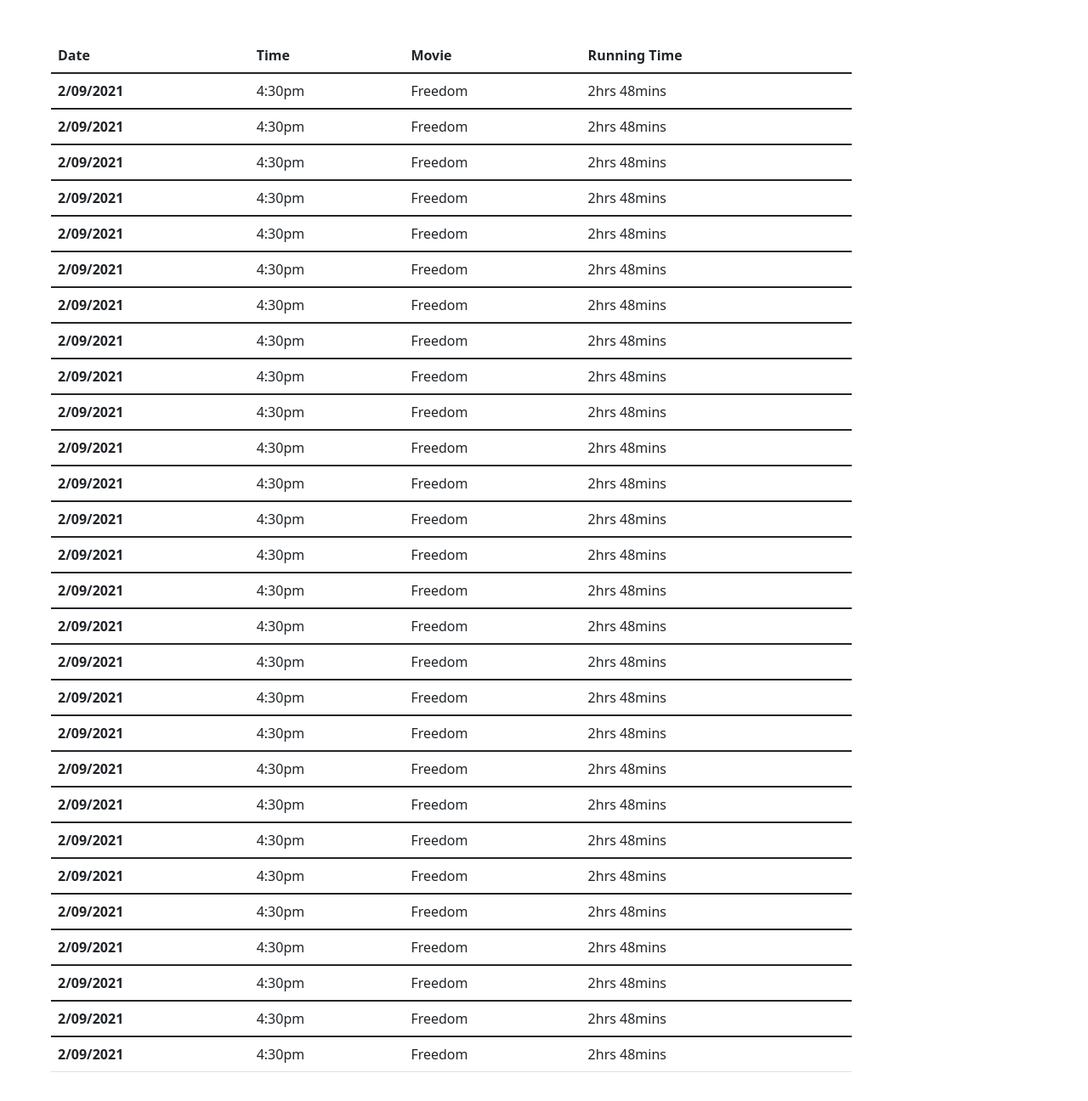
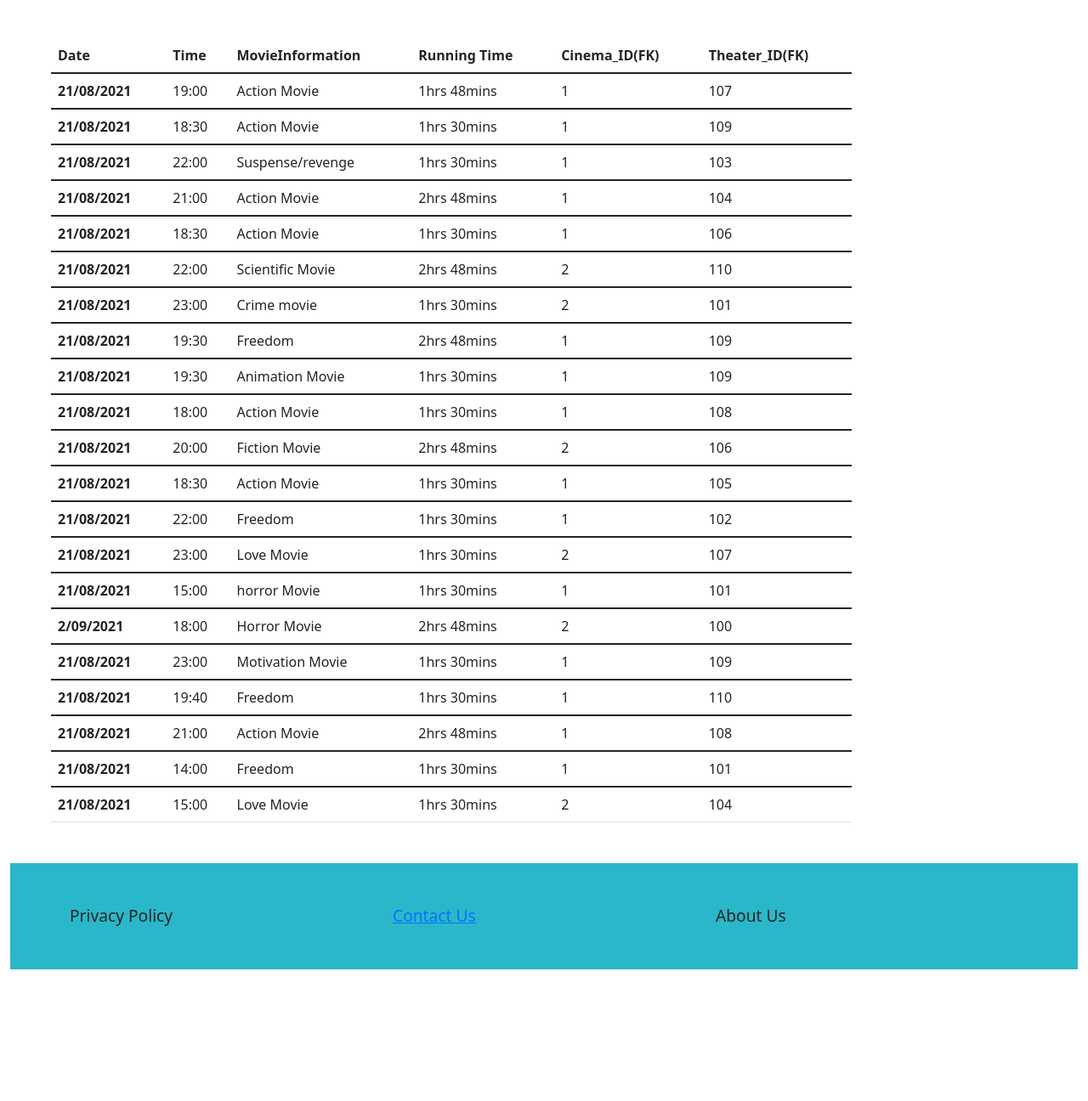
Before and after one commit to hrithikrtiwari/012-cinemabooking, a plain HTML site: page screenings.html in a window 1280 px wide. Shown: the part 244-1540 px from the top of the page at 85% size. After the commit the page ends 1385 px from the top, so only its background shows below. Drawn offline with nearby package versions, Linux system fonts and the light colour scheme; a web font is replaced by a local one.

Commit message:
updated files

```diff
--- a/screenings.html
+++ b/screenings.html
@@ -4,7 +4,7 @@
         <meta charset="UTF-8" />
         <meta http-equiv="X-UA-Compatible" content="IE=edge" />
         <meta name="viewport" content="width=device-width, initial-scale=1.0" />
-        <link rel="stylesheet" href="index.css" />
+        <link rel="stylesheet" href="./index.css" />
         <link
             rel="stylesheet"
             href="https://cdn.jsdelivr.net/npm/bootstrap@5.1.1/dist/css/bootstrap.min.css"
@@ -21,9 +21,7 @@
                     d-flex
                     align-items-center
                     justify-content-between
-                    bg-violet-primary
-                "
-            >
+                    bg-violet-primary">
                 <div class="logo">
                     <h1 class="text-light logo-text">
                         <a
@@ -36,19 +34,17 @@
             </div>
             <nav id="navbar" class="navbar-dektop d-none d-md-block">
                 <ul class="list-unstyled d-flex justify-content-center">
-                       <li>
-                        <a class="nav-link" href="./index.html">Home</a>
+                      <li>
+                        <a class="nav-link" href="/index.html">Home</a>
                     </li>
                     <li>
-                        <a class="nav-link" href="./cinemas.html">Cinemas</a>
+                        <a class="nav-link" href="/cinemas.html">Cinemas</a>
                     </li>
                     <li>
-                        <a class="nav-link" href="./movies.html">Movies</a>
+                        <a class="nav-link" href="/movies.html">Movies</a>
                     </li>
                     <li>
-                        <a class="nav-link" href="/screenings.html"
-                            >Screenings</a
-                        >
+                        <a class="nav-link" href="/screenings.html">Screenings</a>
                     </li>
                 </ul>
                 <i class="bi bi-list mobile-nav-toggle"></i>
@@ -61,262 +57,245 @@
                     <tr>
                         <th scope="col">Date</th>
                         <th scope="col">Time</th>
-                        <th scope="col">Movie</th>
+                        <th scope="col">MovieInformation</th>
                         <th scope="col">Running Time</th>
+	          <th scope="col">Cinema_ID(FK)</th>
+	          <th scope="col">Theater_ID(FK)</th>
                     </tr>
                 </thead>
                 <tbody>
                     <tr>
-                        <th scope="row">2/09/2021</th>
-                        <td>4:30pm</td>
+                        <th scope="row">21/08/2021</th>
+                        <td>19:00</td>
+                        <td>Action Movie</td>
+                        <td>1hrs 48mins</td>
+	         <td>1</td>
+		<td>107</td>
+                    </tr>
+                </tbody>
+
+                <tbody>
+                    <tr>
+                        <th scope="row">21/08/2021</th>
+                        <td>18:30</td>
+                        <td>Action Movie</td>
+                        <td>1hrs 30mins</td>
+	          <td>1</td>
+		<td>109</td>
+                    </tr>
+                </tbody>
+
+                <tbody>
+                    <tr>
+                        <th scope="row">21/08/2021</th>
+                        <td>22:00</td>
+                        <td>Suspense/revenge</td>
+                        <td>1hrs 30mins</td>
+		<td>1</td>
+		<td>103</td>
+                    </tr>
+                </tbody>
+
+                <tbody>
+                    <tr>
+                        <th scope="row">21/08/2021</th>
+                        <td>21:00</td>
+                        <td>Action Movie</td>
+                        <td>2hrs 48mins</td>
+	         <td>1</td>
+		<td>104</td>
+                    </tr>
+                </tbody>
+
+                <tbody>
+                    <tr>
+                        <th scope="row">21/08/2021</th>
+                        <td>18:30</td>
+                        <td>Action Movie</td>
+                        <td>1hrs 30mins</td>
+		<td>1</td>
+		<td>106</td>
+
+                    </tr>
+                </tbody>
+
+                <tbody>
+                    <tr>
+                        <th scope="row">21/08/2021</th>
+                        <td>22:00</td>
+                        <td>Scientific Movie</td>
+                        <td>2hrs 48mins</td>
+	          <td>2</td>
+		<td>110</td>
+                    </tr>
+                </tbody>
+
+                <tbody>
+                    <tr>
+                        <th scope="row">21/08/2021</th>
+                        <td>23:00</td>
+                        <td>Crime movie</td>
+                        <td>1hrs 30mins</td>
+	           <td>2</td>
+		<td>101</td>
+                    </tr>
+                </tbody>
+
+                <tbody>
+                    <tr>
+                        <th scope="row">21/08/2021</th>
+                        <td>19:30</td>
                         <td>Freedom</td>
                         <td>2hrs 48mins</td>
+		<td>1</td>
+		<td>109</td>
+                    </tr>
+                </tbody>
+
+                <tbody>
+                    <tr>
+                        <th scope="row">21/08/2021</th>
+                        <td>19:30</td>
+                        <td>Animation Movie</td>
+                        <td>1hrs 30mins</td>
+		<td>1</td>
+		<td>109</td>
+                    </tr>
+                </tbody>
+
+                <tbody>
+                    <tr>
+                        <th scope="row">21/08/2021</th>
+                        <td>18:00</td>
+                        <td>Action Movie</td>
+                        <td>1hrs 30mins</td>
+		<td>1</td>
+		<td>108</td>
+                    </tr>
+                </tbody>
+
+                <tbody>
+                    <tr>
+                        <th scope="row">21/08/2021</th>
+                        <td>20:00</td>
+                        <td>Fiction Movie</td>
+                        <td>2hrs 48mins</td>
+		<td>2</td>
+		<td>106</td>
+                    </tr>
+                </tbody>
+
+                <tbody>
+                    <tr>
+                        <th scope="row">21/08/2021</th>
+                        <td>18:30</td>
+                        <td>Action Movie</td>
+                        <td>1hrs 30mins</td>
+		<td>1</td>
+		<td>105</td>
+                    </tr>
+                </tbody>
+
+                <tbody>
+                    <tr>
+                        <th scope="row">21/08/2021</th>
+                        <td>22:00</td>
+                        <td>Freedom</td>
+                        <td>1hrs 30mins</td>
+		<td>1</td>
+		<td>102</td>
+                    </tr>
+                </tbody>
+
+                <tbody>
+                    <tr>
+                        <th scope="row">21/08/2021</th>
+                        <td>23:00</td>
+                        <td>Love Movie</td>
+                        <td>1hrs 30mins</td>
+		<td>2</td>
+		<td>107</td>
+                    </tr>
+                </tbody>
+
+                <tbody>
+                    <tr>
+                        <th scope="row">21/08/2021</th>
+                        <td>15:00</td>
+                        <td>horror Movie</td>
+                        <td>1hrs 30mins</td>
+		<td>1</td>
+		<td>101</td>
                     </tr>
                 </tbody>
 
                 <tbody>
                     <tr>
                         <th scope="row">2/09/2021</th>
-                        <td>4:30pm</td>
-                        <td>Freedom</td>
+                        <td>18:00</td>
+                        <td>Horror Movie</td>
                         <td>2hrs 48mins</td>
-                    </tr>
-                </tbody>
-
-                <tbody>
-                    <tr>
-                        <th scope="row">2/09/2021</th>
-                        <td>4:30pm</td>
-                        <td>Freedom</td>
-                        <td>2hrs 48mins</td>
-                    </tr>
-                </tbody>
-
-                <tbody>
-                    <tr>
-                        <th scope="row">2/09/2021</th>
-                        <td>4:30pm</td>
-                        <td>Freedom</td>
-                        <td>2hrs 48mins</td>
-                    </tr>
-                </tbody>
-
-                <tbody>
-                    <tr>
-                        <th scope="row">2/09/2021</th>
-                        <td>4:30pm</td>
-                        <td>Freedom</td>
-                        <td>2hrs 48mins</td>
-                    </tr>
-                </tbody>
-
-                <tbody>
-                    <tr>
-                        <th scope="row">2/09/2021</th>
-                        <td>4:30pm</td>
-                        <td>Freedom</td>
-                        <td>2hrs 48mins</td>
-                    </tr>
-                </tbody>
-
-                <tbody>
-                    <tr>
-                        <th scope="row">2/09/2021</th>
-                        <td>4:30pm</td>
-                        <td>Freedom</td>
-                        <td>2hrs 48mins</td>
-                    </tr>
-                </tbody>
-
-                <tbody>
-                    <tr>
-                        <th scope="row">2/09/2021</th>
-                        <td>4:30pm</td>
-                        <td>Freedom</td>
-                        <td>2hrs 48mins</td>
-                    </tr>
-                </tbody>
-
-                <tbody>
-                    <tr>
-                        <th scope="row">2/09/2021</th>
-                        <td>4:30pm</td>
-                        <td>Freedom</td>
-                        <td>2hrs 48mins</td>
-                    </tr>
-                </tbody>
-
-                <tbody>
-                    <tr>
-                        <th scope="row">2/09/2021</th>
-                        <td>4:30pm</td>
-                        <td>Freedom</td>
-                        <td>2hrs 48mins</td>
-                    </tr>
-                </tbody>
-
-                <tbody>
-                    <tr>
-                        <th scope="row">2/09/2021</th>
-                        <td>4:30pm</td>
-                        <td>Freedom</td>
-                        <td>2hrs 48mins</td>
-                    </tr>
-                </tbody>
-
-                <tbody>
-                    <tr>
-                        <th scope="row">2/09/2021</th>
-                        <td>4:30pm</td>
-                        <td>Freedom</td>
-                        <td>2hrs 48mins</td>
-                    </tr>
-                </tbody>
-
-                <tbody>
-                    <tr>
-                        <th scope="row">2/09/2021</th>
-                        <td>4:30pm</td>
-                        <td>Freedom</td>
-                        <td>2hrs 48mins</td>
-                    </tr>
-                </tbody>
-
-                <tbody>
-                    <tr>
-                        <th scope="row">2/09/2021</th>
-                        <td>4:30pm</td>
-                        <td>Freedom</td>
-                        <td>2hrs 48mins</td>
-                    </tr>
-                </tbody>
-
-                <tbody>
-                    <tr>
-                        <th scope="row">2/09/2021</th>
-                        <td>4:30pm</td>
-                        <td>Freedom</td>
-                        <td>2hrs 48mins</td>
-                    </tr>
-                </tbody>
-
-                <tbody>
-                    <tr>
-                        <th scope="row">2/09/2021</th>
-                        <td>4:30pm</td>
-                        <td>Freedom</td>
-                        <td>2hrs 48mins</td>
+		<td>2</td>
+		<td>100</td>
                     </tr>
                 </tbody>
 
 
                 <tbody>
                     <tr>
-                        <th scope="row">2/09/2021</th>
-                        <td>4:30pm</td>
-                        <td>Freedom</td>
-                        <td>2hrs 48mins</td>
+                        <th scope="row">21/08/2021</th>
+                        <td>23:00</td>
+                        <td>Motivation Movie</td>
+                        <td>1hrs 30mins</td>
+		<td>1</td>
+		<td>109</td>
                     </tr>
                 </tbody>
 
                 <tbody>
                     <tr>
-                        <th scope="row">2/09/2021</th>
-                        <td>4:30pm</td>
+                        <th scope="row">21/08/2021</th>
+                        <td>19:40</td>
                         <td>Freedom</td>
-                        <td>2hrs 48mins</td>
+                        <td>1hrs 30mins</td>
+		<td>1</td>
+		<td>110</td>
                     </tr>
                 </tbody>
 
                 <tbody>
                     <tr>
-                        <th scope="row">2/09/2021</th>
-                        <td>4:30pm</td>
-                        <td>Freedom</td>
+                        <th scope="row">21/08/2021</th>
+                        <td>21:00</td>
+                        <td>Action Movie</td>
                         <td>2hrs 48mins</td>
+		<td>1</td>
+		<td>108</td>
                     </tr>
                 </tbody>
 
                 <tbody>
                     <tr>
-                        <th scope="row">2/09/2021</th>
-                        <td>4:30pm</td>
+                        <th scope="row">21/08/2021</th>
+                        <td>14:00</td>
                         <td>Freedom</td>
-                        <td>2hrs 48mins</td>
+                        <td>1hrs 30mins</td>
+	         <td>1</td>
+		<td>101</td>
                     </tr>
                 </tbody>
 
                 <tbody>
                     <tr>
-                        <th scope="row">2/09/2021</th>
-                        <td>4:30pm</td>
-                        <td>Freedom</td>
-                        <td>2hrs 48mins</td>
+                        <th scope="row">21/08/2021</th>
+                        <td>15:00</td>
+                        <td>Love Movie</td>
+                        <td>1hrs 30mins</td>
+	          <td>2</td>
+		<td>104</td>
                     </tr>
                 </tbody>
 
-                <tbody>
-                    <tr>
-                        <th scope="row">2/09/2021</th>
-                        <td>4:30pm</td>
-                        <td>Freedom</td>
-                        <td>2hrs 48mins</td>
-                    </tr>
-                </tbody>
-
-                <tbody>
-                    <tr>
-                        <th scope="row">2/09/2021</th>
-                        <td>4:30pm</td>
-                        <td>Freedom</td>
-                        <td>2hrs 48mins</td>
-                    </tr>
-                </tbody>
-
-                <tbody>
-                    <tr>
-                        <th scope="row">2/09/2021</th>
-                        <td>4:30pm</td>
-                        <td>Freedom</td>
-                        <td>2hrs 48mins</td>
-                    </tr>
-                </tbody>
-
-                <tbody>
-                    <tr>
-                        <th scope="row">2/09/2021</th>
-                        <td>4:30pm</td>
-                        <td>Freedom</td>
-                        <td>2hrs 48mins</td>
-                    </tr>
-                </tbody>
-
-                <tbody>
-                    <tr>
-                        <th scope="row">2/09/2021</th>
-                        <td>4:30pm</td>
-                        <td>Freedom</td>
-                        <td>2hrs 48mins</td>
-                    </tr>
-                </tbody>
-
-                <tbody>
-                    <tr>
-                        <th scope="row">2/09/2021</th>
-                        <td>4:30pm</td>
-                        <td>Freedom</td>
-                        <td>2hrs 48mins</td>
-                    </tr>
-                </tbody>
-
-                <tbody>
-                    <tr>
-                        <th scope="row">2/09/2021</th>
-                        <td>4:30pm</td>
-                        <td>Freedom</td>
-                        <td>2hrs 48mins</td>
-                    </tr>
-                </tbody>
             </table>
             <footer>
                 <div class="container-fluid bg-blue-primary footer py-5">
@@ -324,7 +303,7 @@
                           <div class="row">
                             <div class="col-md-4 col-12">Privacy Policy</div>
                             <div class="col-md-4 col-12">
-                                <a href="./contact.html"> Contact Us </a>
+                                <a href="contact.html"> Contact Us </a>
                             </div>
                             <div class="col-md-4 col-12">About Us</div>
                         </div>
```
Also changed, not shown: cinemas.html (+1 -1 lines), index.html (+1 -1 lines), movies.html (+1 -1 lines).
